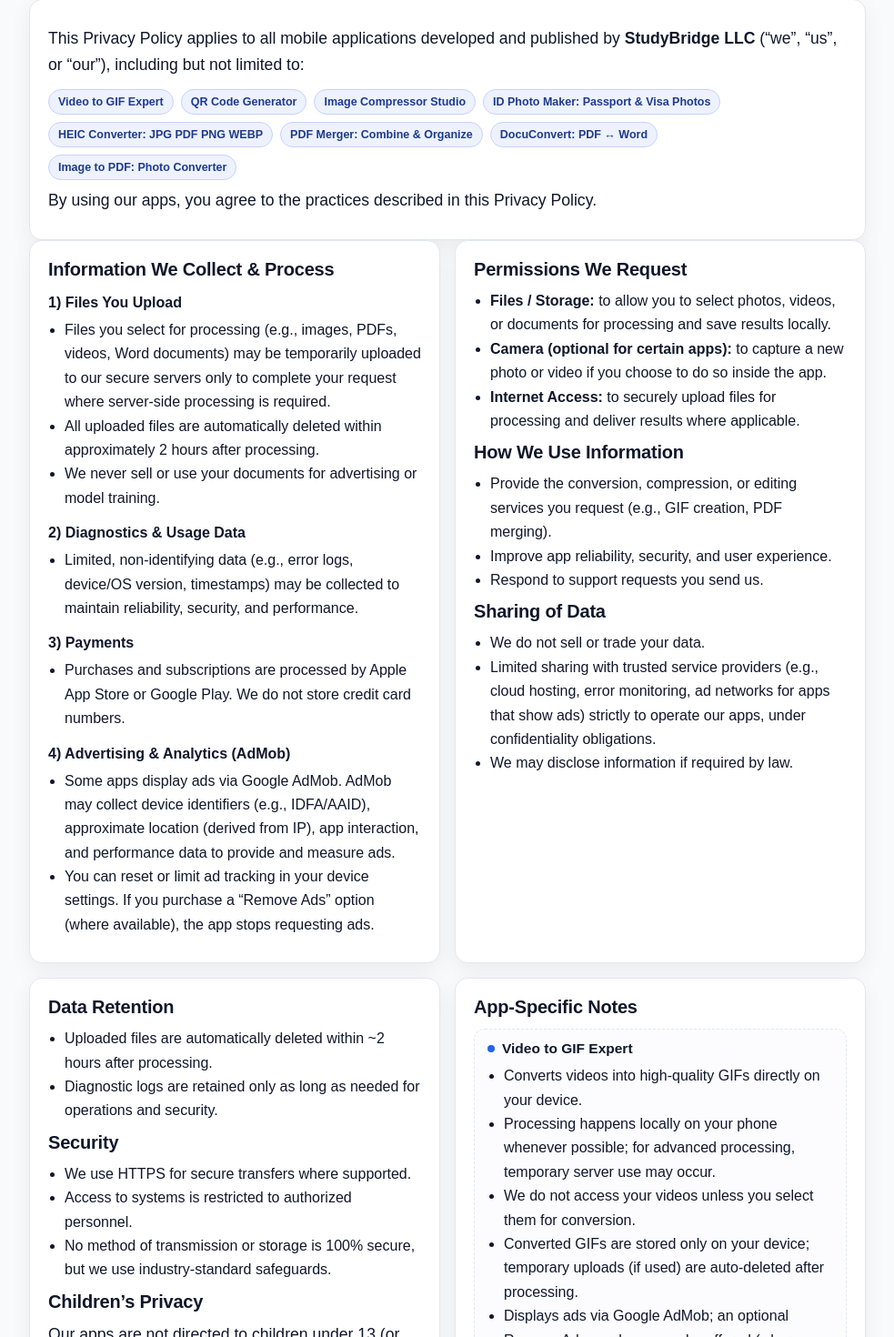
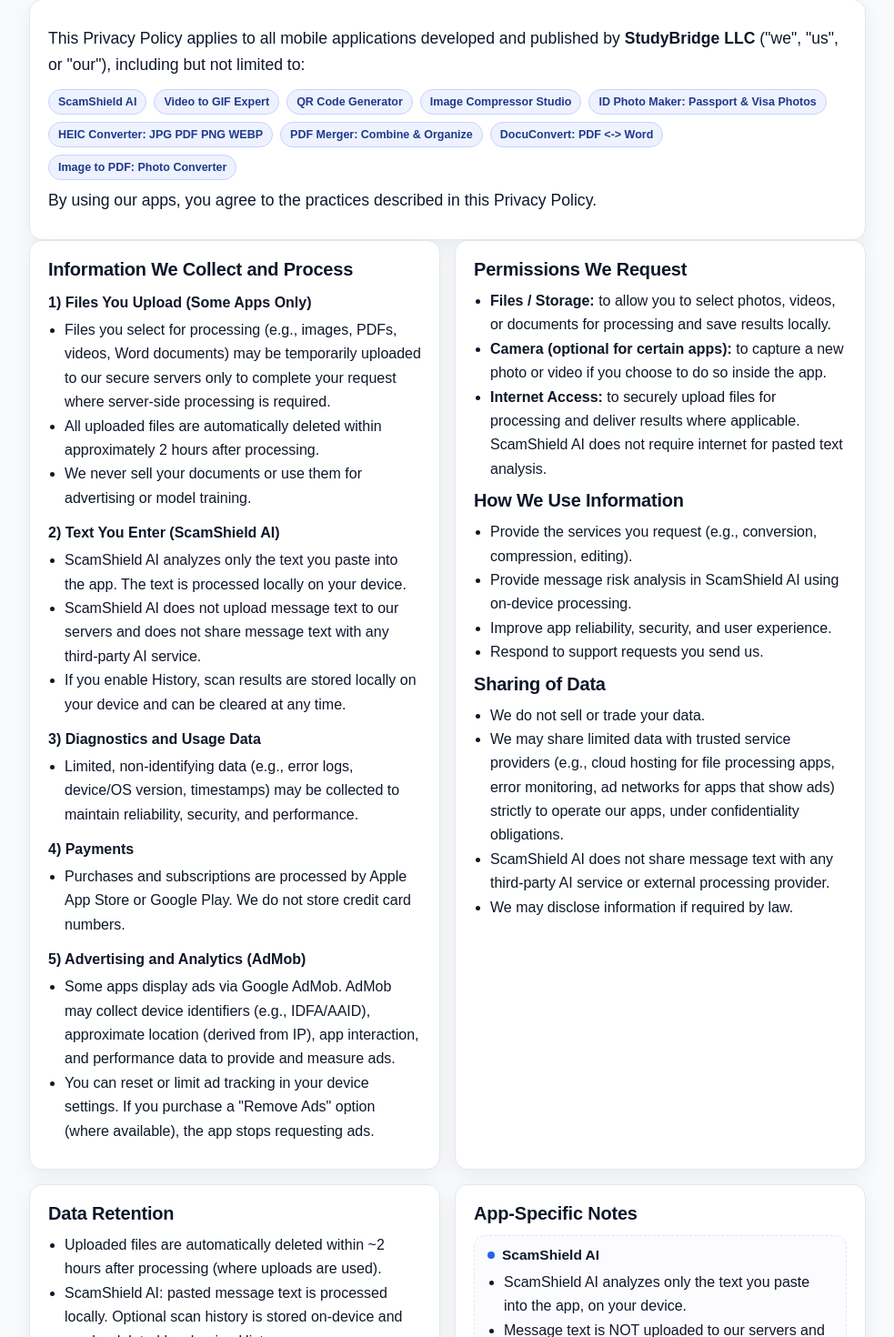
Before and after one commit to eldorcodes/studybridge-website, a React (Vite) app: page /privacy in a window 1280 px wide. Shown: the part 226-1696 px from the top of the page at 91% size, without its empty margins (148-1131 px from the left). Built offline with nearby package versions, Linux system fonts and the light colour scheme.

Commit message:
scamshield add

```diff
--- a/src/pages/PrivacyPolicy.jsx
+++ b/src/pages/PrivacyPolicy.jsx
@@ -5,9 +5,23 @@
   companyName = "StudyBridge LLC",
   contactEmail = "support@studybridge.io",
   websiteUrl = "https://studybridge.io",
-  lastUpdated = "October 15, 2025",
+  lastUpdated = "March 03, 2026",
   retentionHours = 2,
   apps = [
+    // ✅ NEW: ScamShield AI (offline)
+    {
+      id: "scamshieldai",
+      name: "ScamShield AI",
+      bullets: [
+        "ScamShield AI analyzes only the text you paste into the app, on your device.",
+        "Message text is NOT uploaded to our servers and is NOT shared with any third-party AI service.",
+        "No cloud processing is used for message analysis. The detection engine runs locally (offline) on-device.",
+        "If you use History, recent scan results are stored locally on your device (AsyncStorage) and can be cleared at any time.",
+        "ScamShield AI does not access your SMS inbox or messages automatically; you manually paste text for analysis.",
+      ],
+      retentionHours: 0,
+    },
+
     // ✅ NEW: Video to GIF Expert
     {
       id: "videotogif",
@@ -41,7 +55,7 @@
       name: "Image Compressor Studio",
       bullets: [
         "Compress, resize, and convert images (JPG, PNG, WEBP, PDF).",
-        "Only the photos you select are processed—no background access.",
+        "Only the photos you select are processed - no background access.",
         "Where server processing is used, files are auto-deleted after processing.",
         "Shows ads via Google AdMob; an optional Remove Ads purchase may be offered.",
       ],
@@ -54,8 +68,8 @@
       name: "ID Photo Maker: Passport & Visa Photos",
       bullets: [
         "Creates compliant ID, passport, and visa photos from your images.",
-        "Includes optional background cleanup (e.g., white), crop & size tools.",
-        "Only the photo you choose is processed—no gallery access without your action.",
+        "Includes optional background cleanup (e.g., white), crop and size tools.",
+        "Only the photo you choose is processed - no gallery access without your action.",
         "Files are auto-deleted after processing.",
       ],
       retentionHours: 2,
@@ -65,7 +79,7 @@
       name: "HEIC Converter: JPG PDF PNG WEBP",
       bullets: [
         "Converts HEIC images to JPG, PNG, PDF, or WEBP.",
-        "Only images you select are uploaded.",
+        "Only images you select are uploaded (when server processing is used).",
         "Files are auto-deleted after conversion.",
       ],
       retentionHours: 2,
@@ -82,7 +96,7 @@
     },
     {
       id: "docuconvert",
-      name: "DocuConvert: PDF ↔ Word",
+      name: "DocuConvert: PDF <-> Word",
       bullets: [
         "Converts PDF files to Word (DOCX) and Word documents to PDF.",
         "Converted documents are processed only to complete your request.",
@@ -115,7 +129,7 @@
         <div className="pp-card">
           <p>
             This Privacy Policy applies to all mobile applications developed and published by{" "}
-            <strong>{companyName}</strong> (“we”, “us”, or “our”), including but not limited to:
+            <strong>{companyName}</strong> ("we", "us", or "our"), including but not limited to:
           </p>
           <ul className="pp-app-list">
             {apps.map((a) => (
@@ -129,8 +143,9 @@
 
         <div className="pp-grid">
           <div className="pp-card">
-            <h2>Information We Collect & Process</h2>
-            <h3>1) Files You Upload</h3>
+            <h2>Information We Collect and Process</h2>
+
+            <h3>1) Files You Upload (Some Apps Only)</h3>
             <ul className="pp-ul">
               <li>
                 Files you select for processing (e.g., images, PDFs, videos, Word documents) may be
@@ -141,10 +156,26 @@
                 All uploaded files are automatically deleted within approximately {retentionHours}{" "}
                 hour{retentionHours === 1 ? "" : "s"} after processing.
               </li>
-              <li>We never sell or use your documents for advertising or model training.</li>
+              <li>We never sell your documents or use them for advertising or model training.</li>
             </ul>
 
-            <h3>2) Diagnostics & Usage Data</h3>
+            <h3>2) Text You Enter (ScamShield AI)</h3>
+            <ul className="pp-ul">
+              <li>
+                ScamShield AI analyzes only the text you paste into the app. The text is processed
+                locally on your device.
+              </li>
+              <li>
+                ScamShield AI does not upload message text to our servers and does not share message
+                text with any third-party AI service.
+              </li>
+              <li>
+                If you enable History, scan results are stored locally on your device and can be
+                cleared at any time.
+              </li>
+            </ul>
+
+            <h3>3) Diagnostics and Usage Data</h3>
             <ul className="pp-ul">
               <li>
                 Limited, non-identifying data (e.g., error logs, device/OS version, timestamps) may
@@ -152,7 +183,7 @@
               </li>
             </ul>
 
-            <h3>3) Payments</h3>
+            <h3>4) Payments</h3>
             <ul className="pp-ul">
               <li>
                 Purchases and subscriptions are processed by Apple App Store or Google Play. We do
@@ -160,7 +191,7 @@
               </li>
             </ul>
 
-            <h3>4) Advertising & Analytics (AdMob)</h3>
+            <h3>5) Advertising and Analytics (AdMob)</h3>
             <ul className="pp-ul">
               <li>
                 Some apps display ads via Google AdMob. AdMob may collect device identifiers (e.g.,
@@ -169,7 +200,7 @@
               </li>
               <li>
                 You can reset or limit ad tracking in your device settings. If you purchase a
-                “Remove Ads” option (where available), the app stops requesting ads.
+                "Remove Ads" option (where available), the app stops requesting ads.
               </li>
             </ul>
           </div>
@@ -187,16 +218,15 @@
               </li>
               <li>
                 <strong>Internet Access:</strong> to securely upload files for processing and
-                deliver results where applicable.
+                deliver results where applicable. ScamShield AI does not require internet for pasted
+                text analysis.
               </li>
             </ul>
 
             <h2>How We Use Information</h2>
             <ul className="pp-ul">
-              <li>
-                Provide the conversion, compression, or editing services you request (e.g., GIF
-                creation, PDF merging).
-              </li>
+              <li>Provide the services you request (e.g., conversion, compression, editing).</li>
+              <li>Provide message risk analysis in ScamShield AI using on-device processing.</li>
               <li>Improve app reliability, security, and user experience.</li>
               <li>Respond to support requests you send us.</li>
             </ul>
@@ -205,9 +235,13 @@
             <ul className="pp-ul">
               <li>We do not sell or trade your data.</li>
               <li>
-                Limited sharing with trusted service providers (e.g., cloud hosting, error
-                monitoring, ad networks for apps that show ads) strictly to operate our apps, under
-                confidentiality obligations.
+                We may share limited data with trusted service providers (e.g., cloud hosting for
+                file processing apps, error monitoring, ad networks for apps that show ads) strictly
+                to operate our apps, under confidentiality obligations.
+              </li>
+              <li>
+                ScamShield AI does not share message text with any third-party AI service or external
+                processing provider.
               </li>
               <li>We may disclose information if required by law.</li>
             </ul>
@@ -218,7 +252,11 @@
             <ul className="pp-ul">
               <li>
                 Uploaded files are automatically deleted within ~{retentionHours} hour
-                {retentionHours === 1 ? "" : "s"} after processing.
+                {retentionHours === 1 ? "" : "s"} after processing (where uploads are used).
+              </li>
+              <li>
+                ScamShield AI: pasted message text is processed locally. Optional scan history is
+                stored on-device and can be deleted by clearing History.
               </li>
               <li>Diagnostic logs are retained only as long as needed for operations and security.</li>
             </ul>
@@ -228,12 +266,12 @@
               <li>We use HTTPS for secure transfers where supported.</li>
               <li>Access to systems is restricted to authorized personnel.</li>
               <li>
-                No method of transmission or storage is 100% secure, but we use industry-standard
-                safeguards.
+                No method of transmission or storage is 100 percent secure, but we use
+                industry-standard safeguards.
               </li>
             </ul>
 
-            <h2>Children’s Privacy</h2>
+            <h2>Children's Privacy</h2>
             <p>
               Our apps are not directed to children under 13 (or under 16 in the EU). If we learn
               that such data has been provided, we will delete it promptly.
@@ -277,7 +315,7 @@
             <h2>Changes to This Policy</h2>
             <p>
               We may update this Policy from time to time. Material changes will be reflected by
-              updating the “Last updated” date above.
+              updating the "Last updated" date above.
             </p>
 
             <h2>Contact Us</h2>
@@ -296,7 +334,7 @@
               </li>
               <li>
                 Data deletion request: Send us an email with your app name and a brief description
-                of your request, and we’ll assist you.
+                of your request, and we'll assist you.
               </li>
             </ul>
           </div>
--- a/src/pages/Projects.jsx
+++ b/src/pages/Projects.jsx
@@ -1,5 +1,5 @@
 import React from "react";
-import { FaBook, FaFilePdf, FaQrcode, FaIdCard, FaImage, FaFileWord } from "react-icons/fa";
+import { FaBook, FaFilePdf, FaQrcode, FaIdCard, FaImage, FaFileWord, FaShieldAlt } from "react-icons/fa";
 import "./Projects.css";
 
 export default function Projects() {
@@ -46,6 +46,12 @@
       desc: "Easily convert PDFs to DOCX and DOCX back to PDF.",
       icon: <FaFileWord className="icon" />,
     },
+    {
+  name: "ScamShield AI",
+  link: "https://apps.apple.com/us/app/scamshield-ai/id6759913640",
+  desc: "Offline SMS scam detector that analyzes suspicious messages instantly.",
+  icon: <FaShieldAlt className="icon" />,
+},
   ];
 
   return (
```
Also changed, not shown: 1 other file (tests, documents, lock files or other folders).
